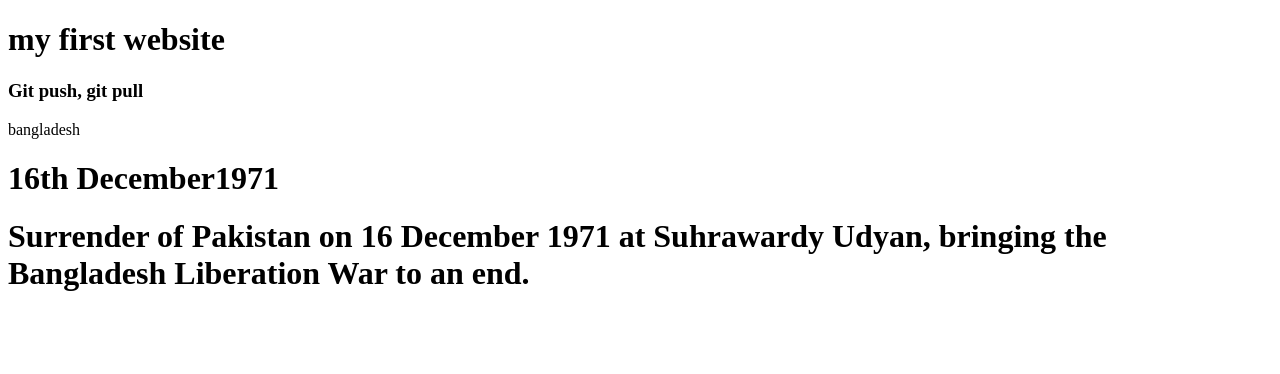
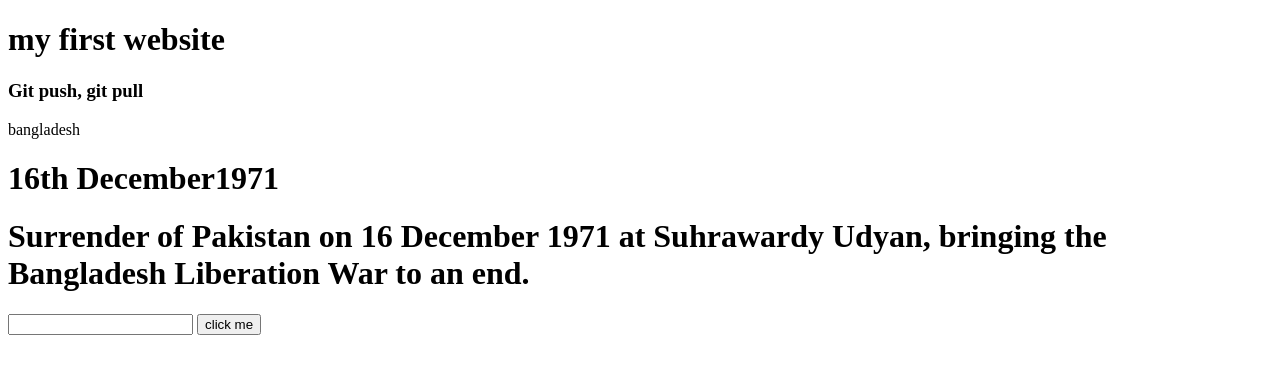
Before and after one commit to kaziit3134/my-first-website, a plain HTML site: page index.html in a window 1280 px wide. Drawn offline with Linux system fonts and the light colour scheme.

Commit message:
add button

```diff
--- a/index.html
+++ b/index.html
@@ -11,5 +11,9 @@
     <p>bangladesh</p>
     <h1>16th December1971</h1>
     <h1>Surrender of Pakistan on 16 December 1971 at Suhrawardy Udyan, bringing the Bangladesh Liberation War to an end.</h1>
+    <input type="text">
+    <button>click me</button>
+
 </body>
+
 </html>
```
